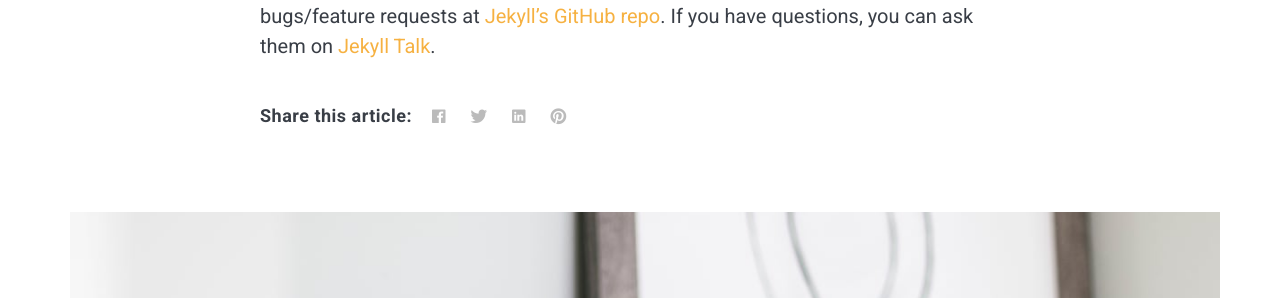
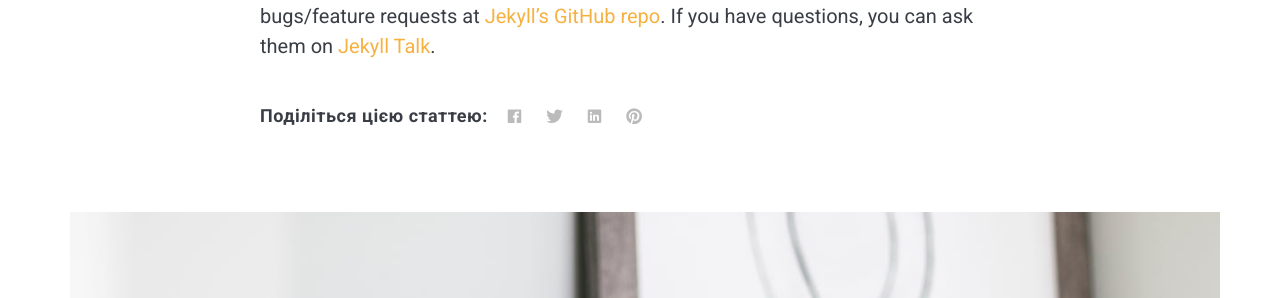
Before and after one commit to itarko/itarko.github.io, a Jekyll site: the page built from _posts/2018-05-29-welcome-to-jekyll.markdown, in a window 1280 px wide and 900 px high, scrolled down 1443 px. Shown: the part 155-453 px from the top of the window. Built offline with Jekyll 4.4.1, drawn with Linux system fonts in a browser that asks for light colours; nearby versions of some CDN libraries; comment, search, counter and statistics services are not loaded.

Commit message:
Update post.html

```diff
--- a/_layouts/post.html
+++ b/_layouts/post.html
@@ -51,7 +51,7 @@ layout: default
       </div>
 
       <div class="post__share">
-        <span class="share__title">Share this article:</span>
+        <span class="share__title">Поділіться цією статтею:</span>
         <ul class="share__list list-reset">
           <li class="share__item">
             <a class="share__facebook" href="https://www.facebook.com/sharer/sharer.php?u={{ site.url }}{{ site.baseurl }}{{ page.url }}"
```
Also changed, not shown: other parts of _layouts/post.html (+1 -1 lines).
